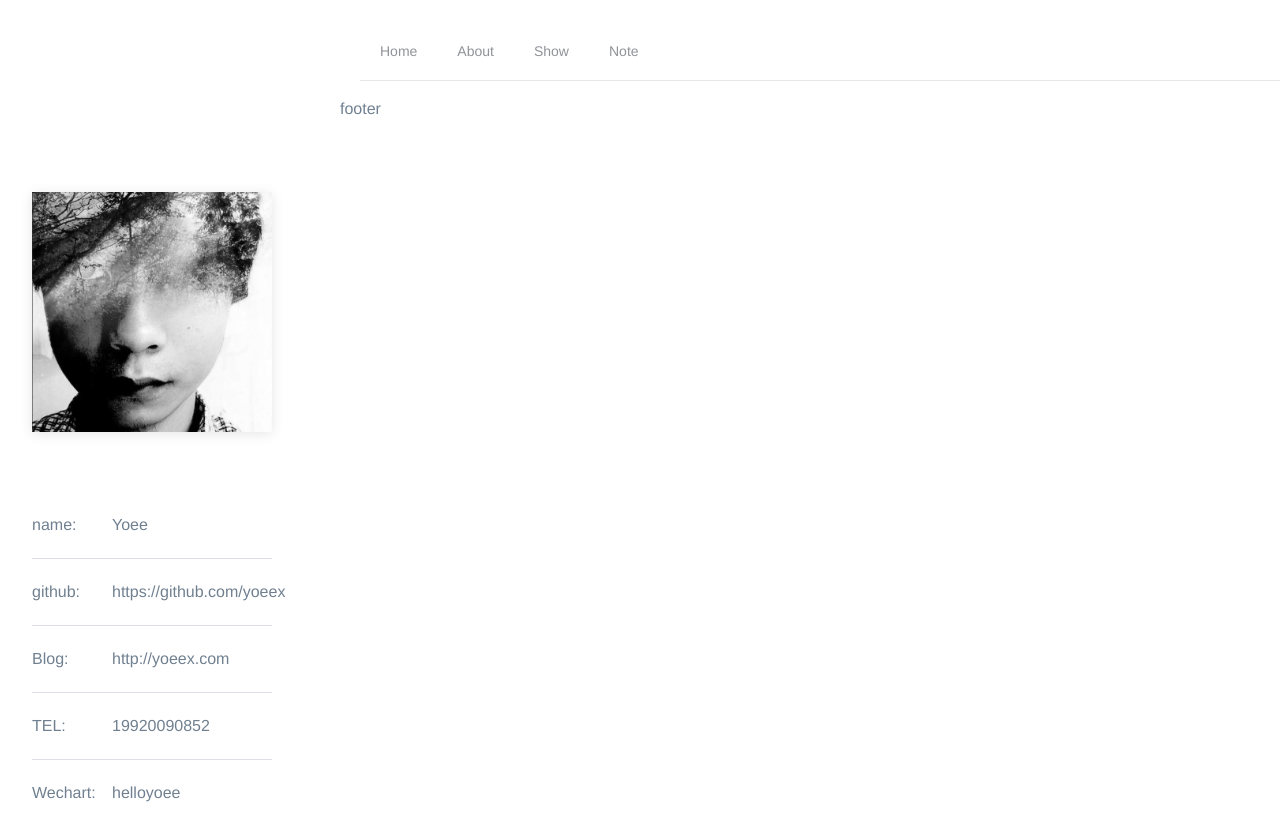
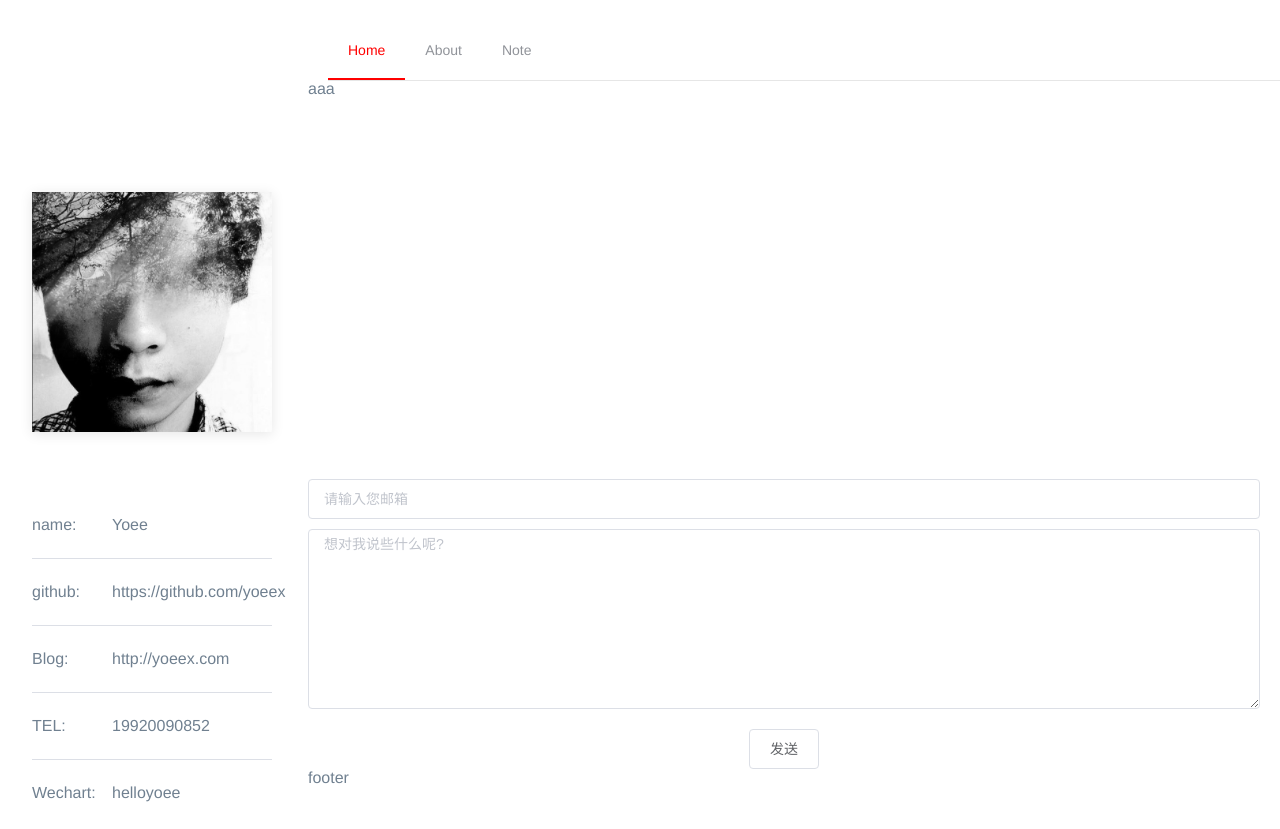
Before and after one commit to yoee2Git/yoee, a Vue app: page /about in a window 1280 px wide. Before the commit the page ends 800 px from the top, so only its background shows below. Built offline with nearby package versions, Linux system fonts and the light colour scheme.

Commit message:
layout About page

```diff
--- a/src/App.vue
+++ b/src/App.vue
@@ -1,7 +1,7 @@
 <template>
   <div id="app">
     <el-container>
-      <el-aside width="20rem">
+      <el-aside width="18rem">
         <Aside />
       </el-aside>
       <el-container>
@@ -21,6 +21,7 @@
 
 <script>
 import Nav from "@/components/nav/Nav.vue";
+
 import Aside from "@/views/Aside.vue";
 export default {
   name: "app",
@@ -32,14 +33,5 @@ export default {
 </script>
 
 <style lang="scss">
-html,body{
-  width: 100%;
-  height: 100%;
-  font-family: "Helvetica Neue",Helvetica,"PingFang SC","Hiragino Sans GB","Microsoft YaHei","微软雅黑",Arial,sans-serif;
-  color: #708090;
-}
-* {
-  margin: 0;
-  padding: 0;
-}
+ @import '~@/assets/css/base.css'
 </style>
--- a/src/assets/css/base.css
+++ b/src/assets/css/base.css
@@ -0,0 +1,10 @@
+html,body{
+  width: 100%;
+  height: 100%;
+  font-family: "Helvetica Neue",Helvetica,"PingFang SC","Hiragino Sans GB","Microsoft YaHei","微软雅黑",Arial,sans-serif;
+  color: #708090;
+}
+* {
+  margin: 0;
+  padding: 0;
+}
--- a/src/components/nav/Nav.vue
+++ b/src/components/nav/Nav.vue
@@ -1,17 +1,13 @@
 <template>
-  <el-menu class="el-menu-demo nav" mode="horizontal" active-text-color="red">
-    <el-menu-item index="1">
-      <router-link to="/home" tag="span">Home</router-link>
+  <el-menu class="el-menu-demo nav" mode="horizontal" default-active='1' active-text-color="red">
+    <el-menu-item index="1" @click="goHome">
+    Home
     </el-menu-item>
-    <el-menu-item index="2">
-      <router-link to="/note" tag="span">About</router-link>
+    <el-menu-item index="2" @click="goAbout">
+      About
     </el-menu-item>
-    <el-menu-item index="3">
-      <router-link to="/show" tag="span">Show</router-link>
-    </el-menu-item>
-    </el-menu-item>
-    <el-menu-item index="4">
-      <router-link to="/note" tag="span">Note</router-link>
+    <el-menu-item index="3" @click="goNote">
+      Note
     </el-menu-item>
   </el-menu>
 </template>
@@ -21,6 +17,17 @@ export default {
   name: "",
   data() {
     return {};
+  },
+  methods: {
+    goHome(){
+      this.$router.push('/home')
+    },
+    goAbout(){
+      this.$router.push('/about')
+    },
+    goNote(){
+      this.$router.push('/note')
+    }
   }
 };
 </script>
--- a/src/components/show/Index.vue
+++ /dev/null
@@ -1,39 +0,0 @@
-<template>
-  <div class="broadcast">
-    <el-carousel height="650px" direction="vertical" :autoplay="true" class="broadcast">
-    <el-carousel-item>
-      <img src="~@/assets/img/show/mt/1.png" alt="">
-    </el-carousel-item>
-    <el-carousel-item>
-      <img src="~@/assets/img/show/mt/2.png" alt="">
-    </el-carousel-item>
-    <el-carousel-item>
-      <img src="~@/assets/img/show/mt/3.png" alt="">
-    </el-carousel-item>
-    <el-carousel-item>
-      <img src="~@/assets/img/show/mt/4.png" alt="">
-    </el-carousel-item>
-    <el-carousel-item>
-      <img src="~@/assets/img/show/mt/5.png" alt="">
-    </el-carousel-item>
-  </el-carousel>
-  </div>
-</template>
-
-<script>
-export default {
-  name: "",
-  data() {
-    return {
-    };
-  }
-};
-</script>
-
-<style lang="scss" scoped>
-.broadcast{
-  position: relative;
-  top: 30px;
-  left: 35px;
-}
-</style>
--- a/src/router/index.js
+++ b/src/router/index.js
@@ -1,7 +1,7 @@
 import Vue from 'vue';
 import VueRouter from 'vue-router';
 import Home from '../views/Home.vue';
-import Show from '@/views/Show.vue'
+import About from '@/views/About'
 import Note from '@/views/Note'
 import Aside from '@/views/Aside'
 
@@ -23,15 +23,9 @@ const routes = [
 		component: Aside
 	},
 	{
-		path: '/show',
-		name: 'Show',
-    component: Show,
-    children: [
-      {
-      path: 'meitaun',
-      component: () => import('@/components/show/Index.vue')
-    }
-  ]
+		path: '/about',
+		name: 'About',
+		component: About
 	},
 	{
 		path: '/note',
--- a/src/store/index.js
+++ b/src/store/index.js
@@ -2,9 +2,10 @@ import Vue from 'vue'
 import Vuex from 'vuex'
 
 Vue.use(Vuex)
+export default new Vuex.Store({
 
-export default new Vuex.Store({
   state: {
+
   },
   mutations: {
   },
--- /dev/null
+++ b/src/views/About.vue
@@ -0,0 +1,55 @@
+<template>
+  <div class="page-about-content">
+    <el-row :gutter="20">
+      <el-col :span="24">
+        <div>aaa</div>
+      </el-col>
+    </el-row>
+    <el-row :gutter="20" class="page-about-mail">
+      <el-col :span="24">
+        <el-input type="email" autosize placeholder="请输入您邮箱" v-model="email"></el-input>
+        <el-input
+          type="textarea"
+          :autosize="{ minRows: 8, maxRows: 10}"
+          placeholder="想对我说些什么呢?"
+          v-model="text"
+          class="page-about-text"
+        ></el-input>
+      </el-col>
+    </el-row>
+    <div class="sendMail">
+      <el-button>发送</el-button>
+    </div>
+  </div>
+</template>
+
+<script>
+export default {
+  name: "",
+  data() {
+    return {
+      email: "",
+      text: ""
+    };
+  }
+};
+</script>
+
+<style lang="scss" scoped>
+.page-about-mail{
+  position: relative;
+
+  margin-top: 40%;
+}
+.page-about-text{
+  position: relative;
+  margin-top: 10px;
+}
+.sendMail {
+  position: relative;
+  top: 20px;
+  display: flex;
+  justify-content: center;
+  align-items: center;
+}
+</style>
--- a/src/views/Aside.vue
+++ b/src/views/Aside.vue
@@ -1,11 +1,8 @@
 <template>
   <div class="aside-page">
-    <el-row class="logo">
-      <el-col :span="24"></el-col>
-    </el-row>
     <div class="aside-content">
       <el-row>
-        <el-col :span="24">
+        <el-col :span="24" :xs="8">
           <img src="~@/assets/img/me.png" alt srcset />
         </el-col>
       </el-row>
@@ -54,9 +51,6 @@
 <script>
 export default {
   methods: {
-    randomColr() {
-      return parseInt(Math.random() * (1000000 * 1)).toString();
-    }
   }
 };
 </script>
--- a/src/views/Show.vue
+++ /dev/null
@@ -1,29 +0,0 @@
-<template>
-  <div class="show">
-      <Index />
-    <router-view />
-  </div>
-</template>
-
-<script>
-  import Index from '@/components/show/Index'
-
-  export default {
-    name: '',
-    data() {
-      return {
-
-      }
-    },
-    components: {
-      Index
-    }
-  }
-</script>
-
-<style lang="scss" scoped>
-  .show{
-    width: 100vw;
-    height: 100vh;
-  }
-</style>
```
Also changed, not shown: src/utils/js/Mail.js (added, +25 -0 lines), 1 other file (tests, documents, lock files or other folders).
